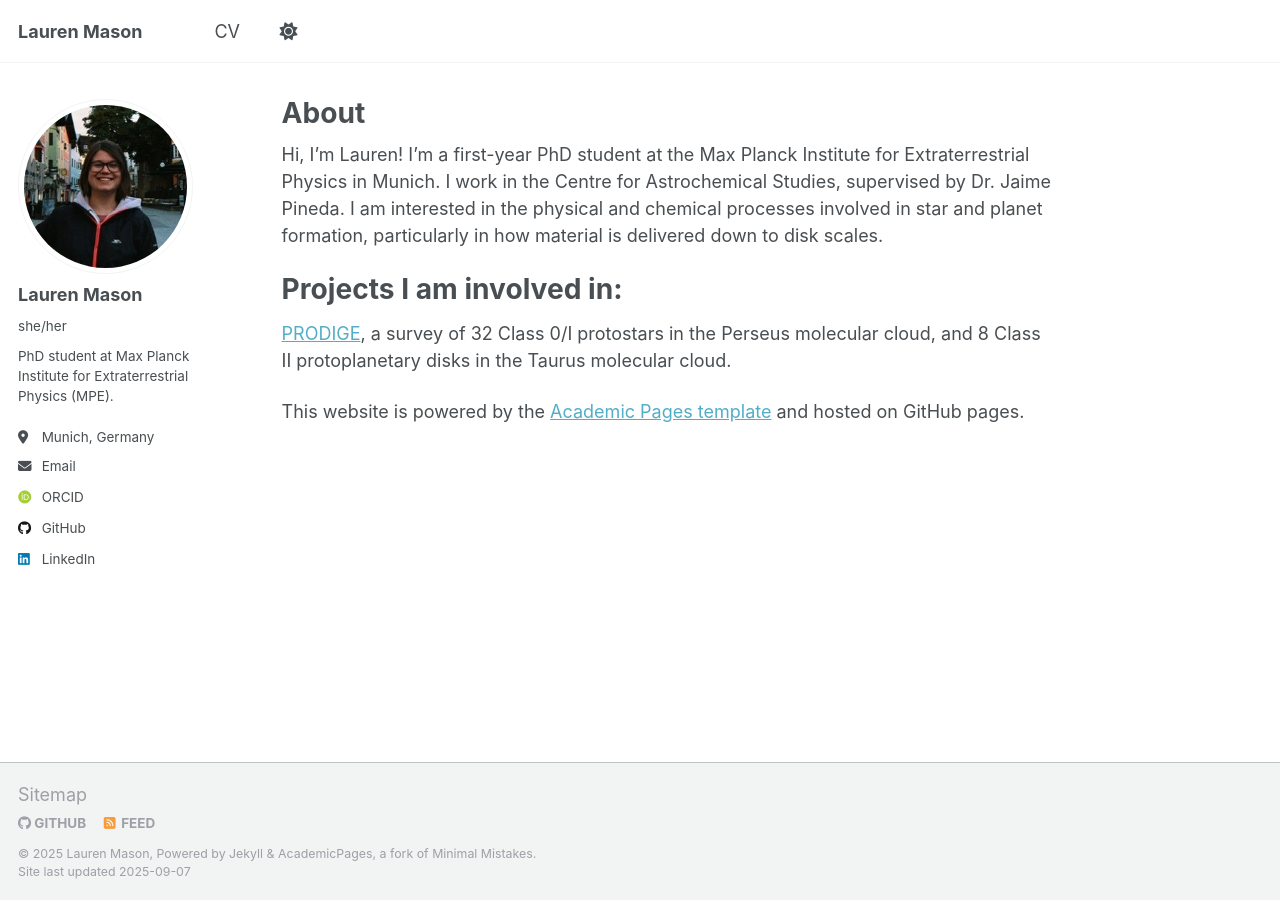
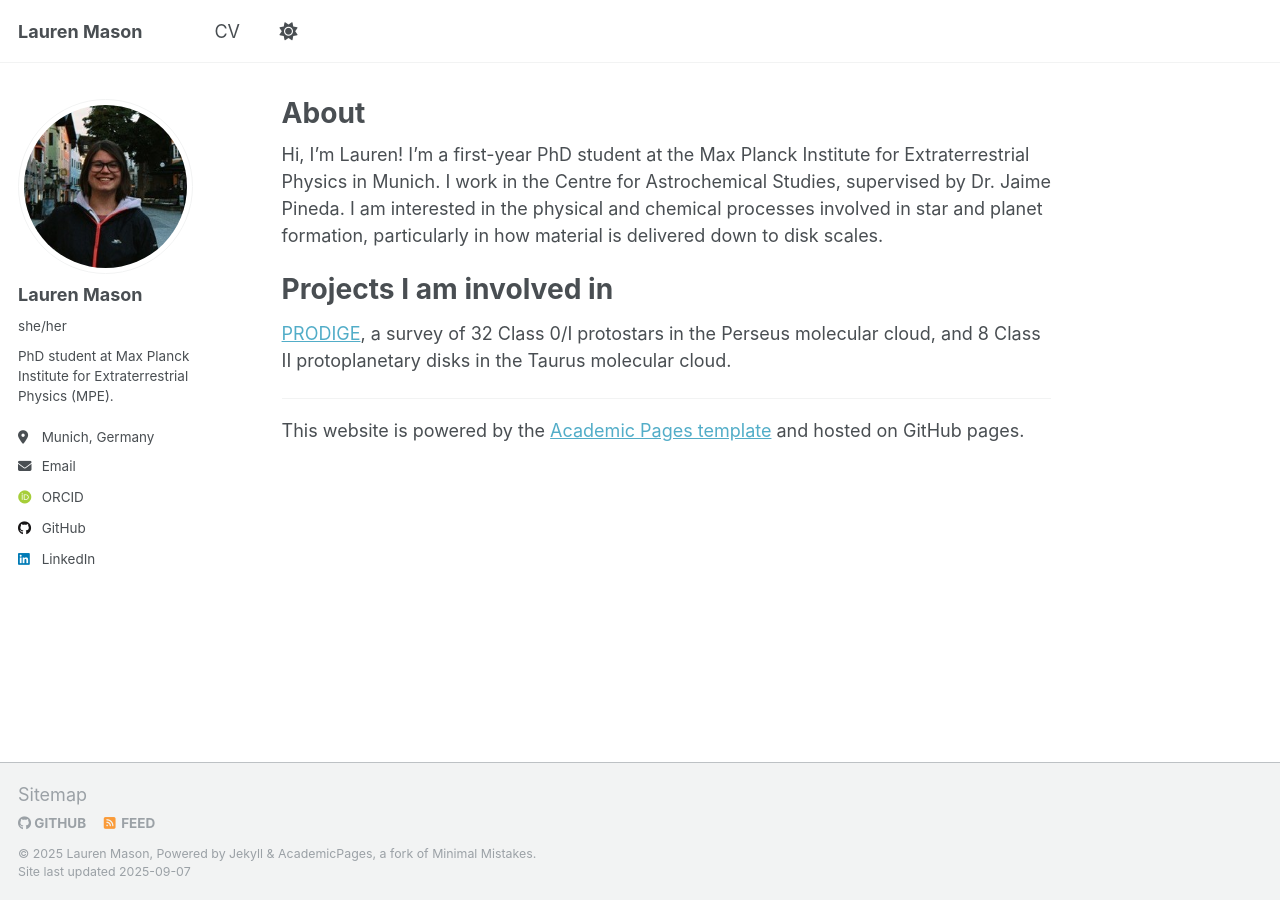
Before and after one commit to Lauren4476/Lauren4476.github.io, a Jekyll site: the page built from _pages/about.md, in a window 1280 px wide. Built offline with Jekyll 4.4.1, drawn with Linux system fonts in a browser that asks for light colours; some web fonts are replaced; a script that is not in the unit is left out.

```diff
--- a/_pages/about.md
+++ b/_pages/about.md
@@ -9,11 +9,13 @@ redirect_from:
 
 Hi, I'm Lauren! I'm a first-year PhD student at the Max Planck Institute for Extraterrestrial Physics in Munich. I work in the Centre for Astrochemical Studies, supervised by Dr. Jaime Pineda. I am interested in the physical and chemical processes involved in star and planet formation, particularly in how material is delivered down to disk scales.
 
-Projects I am involved in:
+Projects I am involved in
 =====
 
 [PRODIGE](https://noema-prodige.github.io/), a survey of 32 Class 0/I protostars in the Perseus molecular cloud, and 8 Class II protoplanetary disks in the Taurus molecular cloud.
 
 
+---
+
 This website is powered by the
 [Academic Pages template](https://github.com/academicpages/academicpages.github.io) and hosted on GitHub pages.
```
